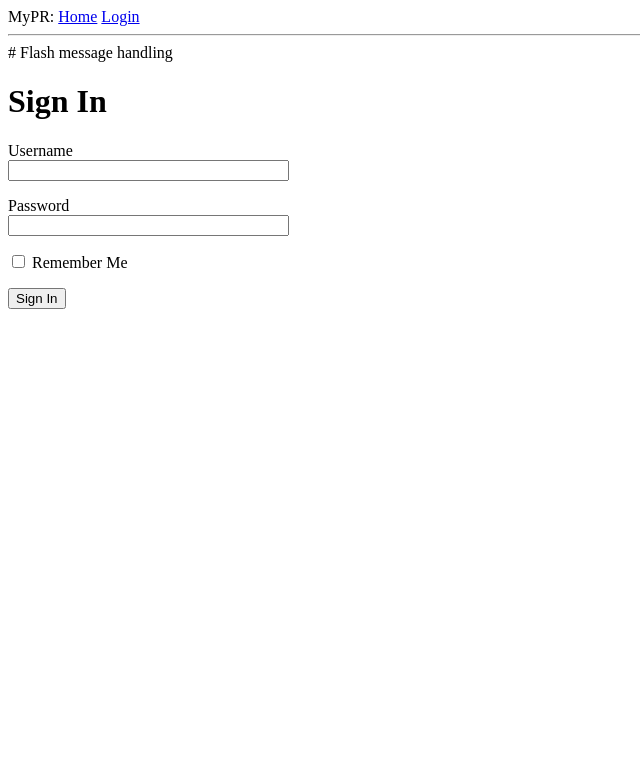
After one commit to justin-curtis-lu/MyPR, a Flask app: page /login in a window 1280 px wide. The commit adds this page. Shown: the top 783 px of the page, without its empty margins (0-640 px from the left). Run offline with Flask 2, Linux system fonts and the light colour scheme.

Commit message:
Login Form
- login html
- wtf forms
- add login to routes

```diff
--- /dev/null
+++ b/app/forms.py
@@ -0,0 +1,9 @@
+from flask_wtf import FlaskForm
+from wtforms import StringField, PasswordField, BooleanField, SubmitField
+from wtforms.validators import DataRequired
+
+class LoginForm(FlaskForm):
+    username = StringField('Username', validators=[DataRequired()])
+    password = PasswordField('Password', validators=[DataRequired()])
+    remember_me = BooleanField('Remember Me')
+    submit = SubmitField('Sign In')
--- a/app/routes.py
+++ b/app/routes.py
@@ -1,6 +1,9 @@
 from flask import render_template
 from app import app
+from app.forms import LoginForm
+from flask import render_template, flash, redirect, url_for
 
+# Landing Page
 @app.route('/')
 @app.route('/index')
 def index():
@@ -16,3 +19,17 @@ def index():
         }
     ]
     return render_template('index.html', title='Home', user=user, posts=posts)
+
+# Login
+@app.route('/login', methods=['GET', 'POST'])
+def login():
+    # get LoginForm
+    form = LoginForm()
+    # Form processing
+    if form.validate_on_submit():
+        # True -> flash message and return index
+        flash('Login requested for user {}, remember_me={}'.format(
+            form.username.data, form.remember_me.data))
+        return redirect(url_for('index'))
+    # False -> Reload login page
+    return render_template('login.html', title='Sign In', form=form)
--- a/app/templates/base.html
+++ b/app/templates/base.html
@@ -7,8 +7,22 @@
       {% endif %}
     </head>
     <body>
-        <div>MyPR: <a href="/index">Home</a></div>
+        <div>
+            MyPR:
+            <a href="{{ url_for('index') }}">Home</a>
+            <a href="{{ url_for('login') }}">Login</a>
+        </div>
         <hr>
+        # Flash message handling
+        {% with messages = get_flashed_messages() %}
+        {% if messages %}
+        <ul>
+            {% for message in messages %}
+            <li>{{ message }}</li>
+            {% endfor %}
+        </ul>
+        {% endif %}
+        {% endwith %}
         {% block content %}{% endblock %}
     </body>
 </html>
--- /dev/null
+++ b/app/templates/login.html
@@ -0,0 +1,24 @@
+{% extends "base.html" %}
+
+{% block content %}
+    <h1>Sign In</h1>
+    <form action="" method="post" novalidate>
+        {{ form.hidden_tag() }}
+        <p>
+            {{ form.username.label }}<br>
+            {{ form.username(size=32) }}<br>
+            {% for error in form.username.errors %}
+            <span style="color: red;">[{{ error }}]</span>
+            {% endfor %}
+        </p>
+        <p>
+            {{ form.password.label }}<br>
+            {{ form.password(size=32) }}<br>
+            {% for error in form.password.errors %}
+            <span style="color: red;">[{{ error }}]</span>
+            {% endfor %}
+        </p>
+        <p>{{ form.remember_me() }} {{ form.remember_me.label }}</p>
+        <p>{{ form.submit() }}</p>
+    </form>
+{% endblock %}
```
